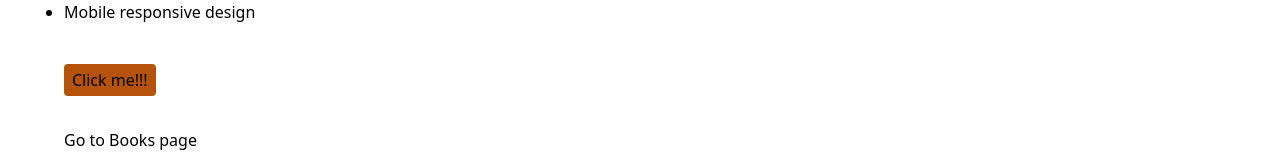
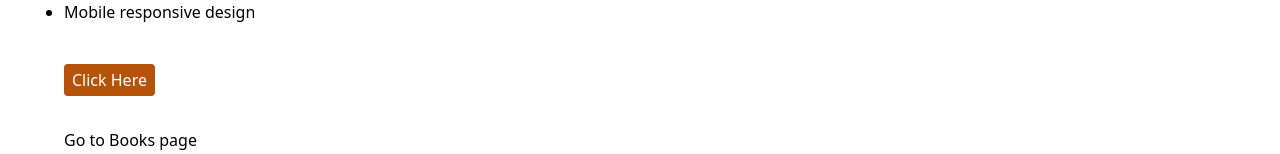
Before and after one commit to amalomar1/skillscity-mp, a Next.js app: page / in a window 1280 px wide. Shown: the part 541-695 px from the top of the page. Built offline with nearby package versions, Linux system fonts and the light colour scheme.

Commit message:
created a different text color

```diff
--- a/pages/index.js
+++ b/pages/index.js
@@ -38,10 +38,10 @@ export default function Home() {
 
          <div>
           <button
-              className="bg-amber-700 px-2 py-1 rounded"
+              className="bg-amber-700 text-white px-2 py-1 rounded"
               onClick={handleClick}
             >
-              Click me!!!
+              Click Here
             </button>
          </div>
         </div>
```
